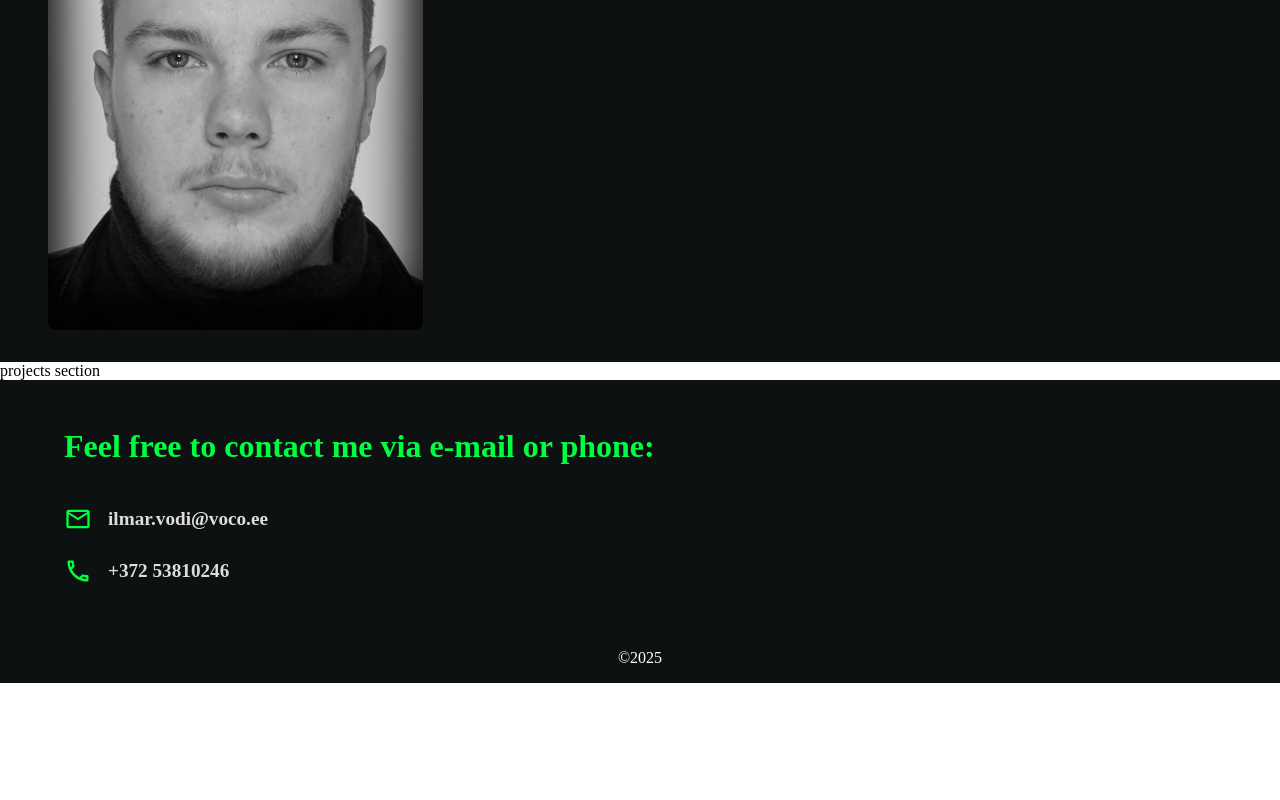
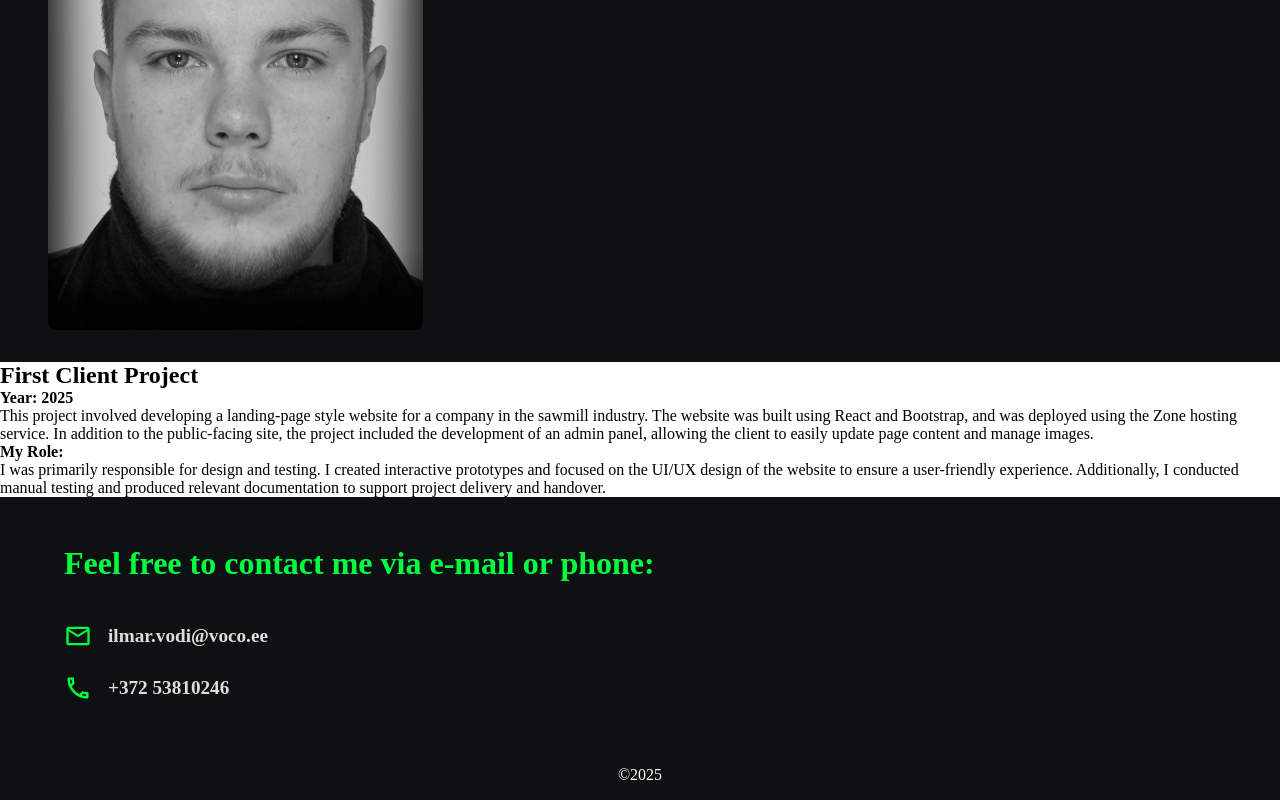
Before and after one commit to ilmarIV/portfolio, a React (Create React App) app: page / in a window 1280 px wide. Shown: the part 602-1402 px from the top of the page. Before the commit the page ends 1285 px from the top, so only its background shows below. Built offline with nearby package versions, Linux system fonts and the light colour scheme.

Commit message:
template for projects section

```diff
--- a/src/components/main_components/Projects.js
+++ b/src/components/main_components/Projects.js
@@ -1,7 +1,13 @@
 const Projects = () => {
   return (
     <section id="projects">
-    <p>projects section</p>
+      <div>
+        <h1>First Client Project</h1>
+        <h4>Year: 2025</h4>
+        <p>This project involved developing a landing-page style website for a company in the sawmill industry. The website was built using React and Bootstrap, and was deployed using the Zone hosting service. In addition to the public-facing site, the project included the development of an admin panel, allowing the client to easily update page content and manage images.</p>
+        <h4>My Role:</h4>
+        <p>I was primarily responsible for design and testing. I created interactive prototypes and focused on the UI/UX design of the website to ensure a user-friendly experience. Additionally, I conducted manual testing and produced relevant documentation to support project delivery and handover.</p>
+      </div>
     </section>
   );
 };
```
Also changed, not shown: 2 other files (tests, documents, lock files or other folders).
